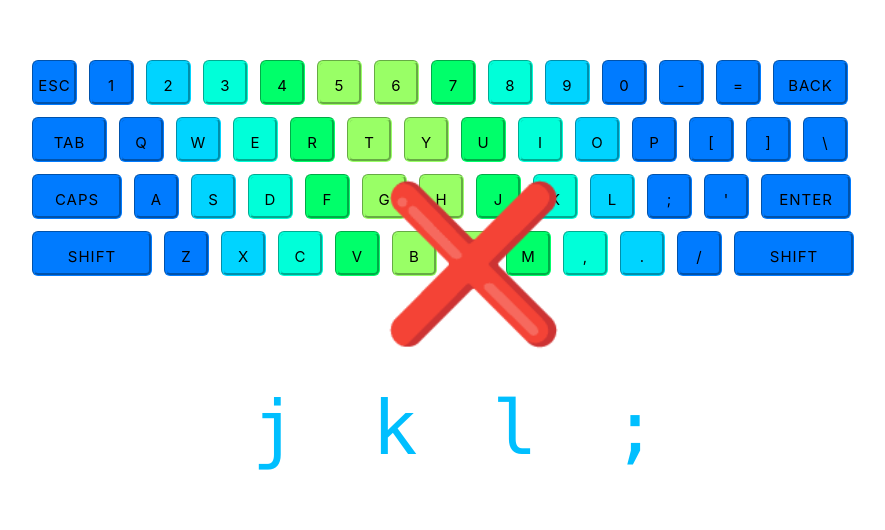
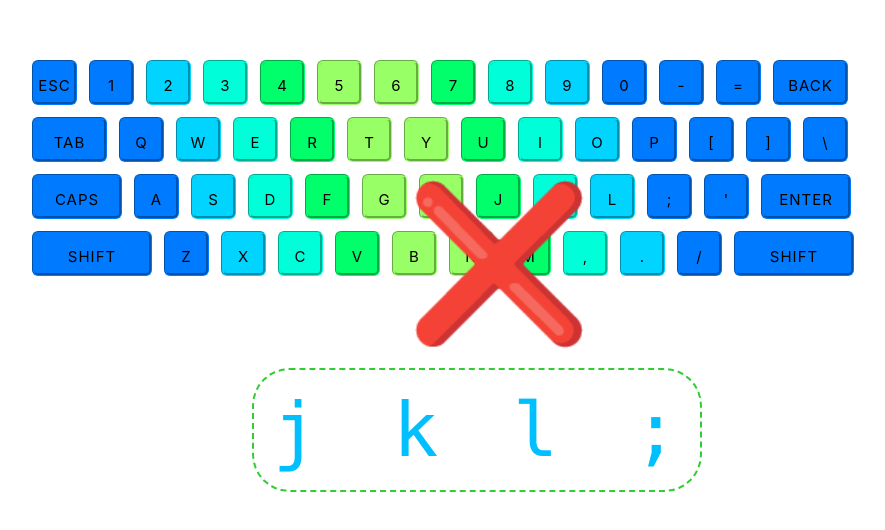
Before and after one commit to xypatel/Type-Blitz, a Vue app in the folder type-blitz/: page / in a window 1280 px wide. Shown: the part 232-762 px from the top of the page, without its empty margins (196-1081 px from the left). Built offline with nearby package versions, Linux system fonts and the light colour scheme.

Commit message:
chore: reposition problem for  game

```diff
--- a/type-blitz/src/components/PositionGame.vue
+++ b/type-blitz/src/components/PositionGame.vue
@@ -89,17 +89,22 @@ display: inline-block;
 }
 .toType{
   display: inline-block;
-  width: fit-content;
+  text-align: center;
   font-size: 5em;
   font-family: Lucida Console, Courier, monospace;
+  padding-left: .25em;
   color: deepskyblue;
   position: absolute;
   top: 8em;
   left: 35%;
   inline-size: 6em;
-  height: 5em;
+  height: fit-content;
   overflow: hidden;
   letter-spacing: 1em;
+  border-style: dashed;
+  border-width: 2px;
+  border-radius: .5em;
+  border-color: limegreen;
 }
 
 .result{
@@ -110,9 +115,9 @@ display: inline-block;
   color: white;
   position: absolute;
   top: 5em;
-  left: 45%;
+  left: 47%;
   inline-size: 6em;
-  height: 5em;
+  height: fit-content;
   overflow: hidden;
   letter-spacing: .5em;
 }
```
